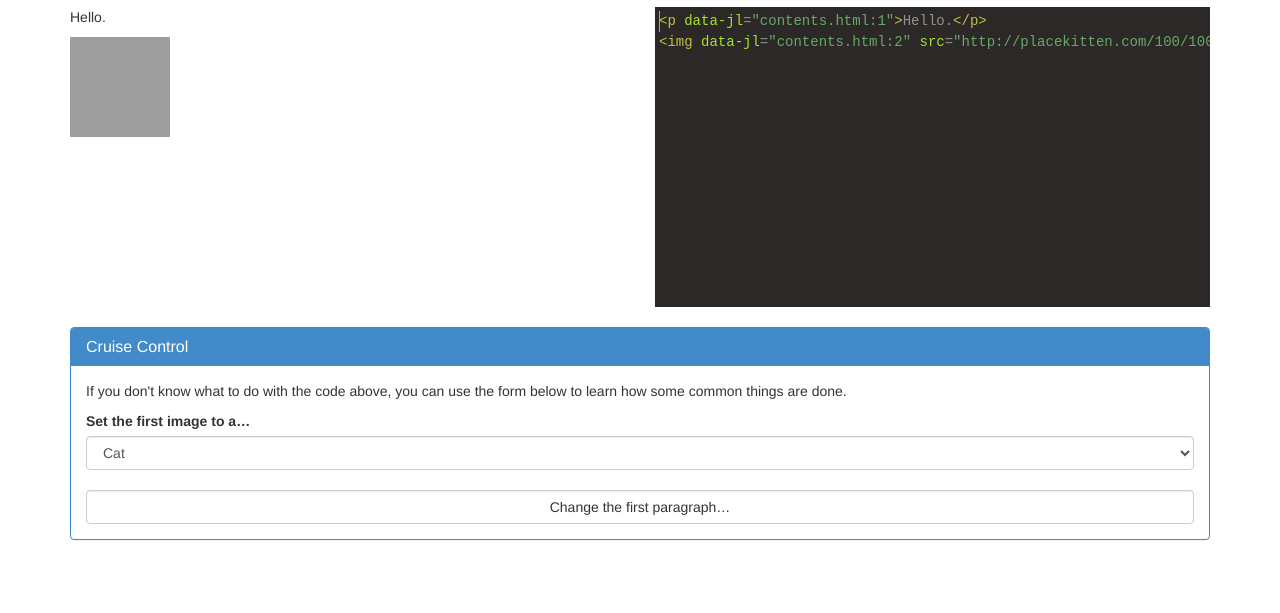
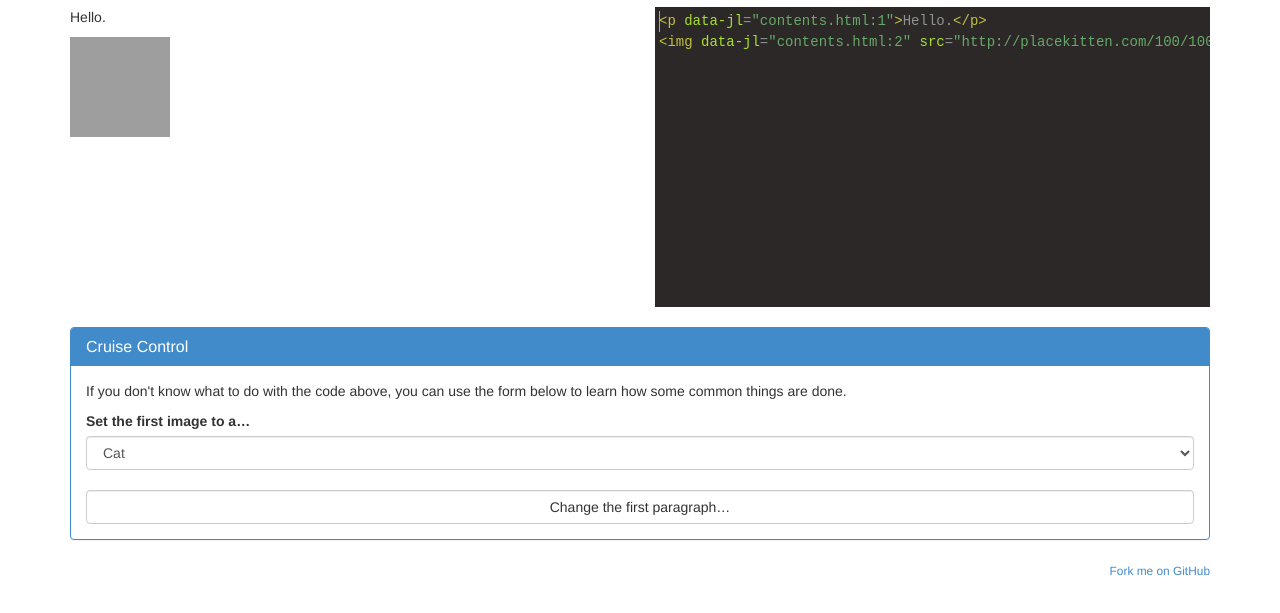
Before and after one commit to toolness/html5-cruise-control, a plain HTML site: page index.html in a window 1280 px wide. Shown: the part 63-676 px from the top of the page. Drawn offline with Linux system fonts and the light colour scheme; grey boxes are pictures that could not be loaded.

Commit message:
added 'fork me on github' to footer.

```diff
--- a/index.html
+++ b/index.html
@@ -26,6 +26,7 @@
       <button class="form-control btn btn-default js-change-html" id="change-first-p">Change the first paragraph&hellip;</button>
     </div>
   </div>
+  <p class="text-right"><small><a href="https://github.com/toolness/html5-cruise-control">Fork me on GitHub</a></small></p>
 </div>
 <script src="codemirror-4.2/lib/codemirror.js"></script>
 <script src="codemirror-4.2/mode/xml/xml.js"></script>
```
